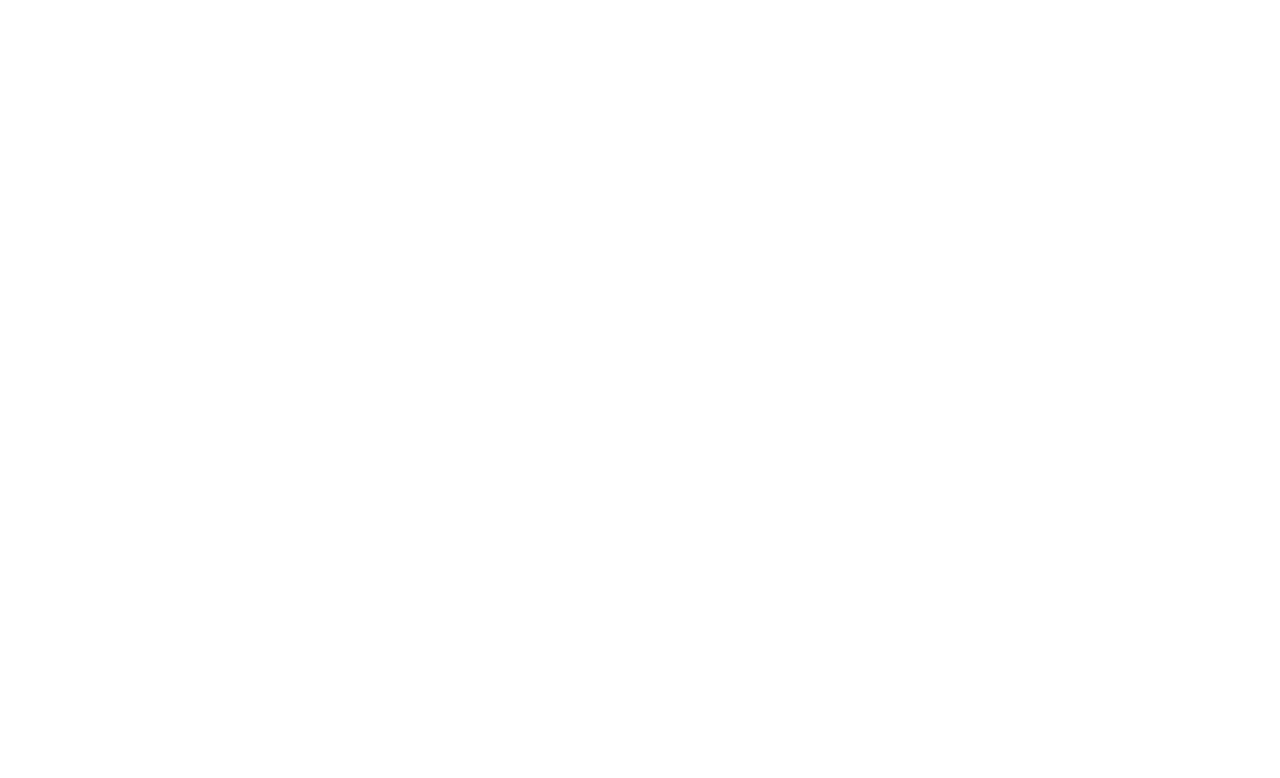
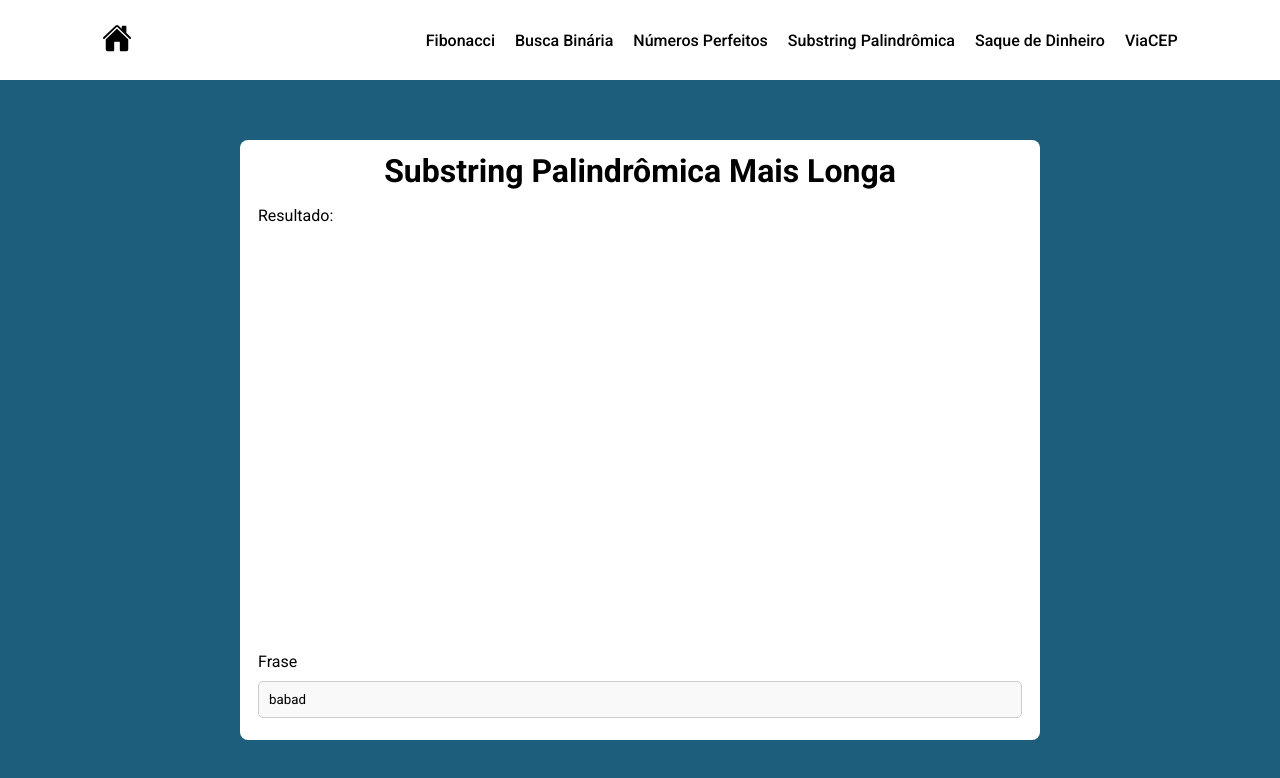
Before and after one commit to YH1d3k12/Ultra-LIMS-Processo-seletivo, a React (Vite) app in the folder frontend/: page /exercise/4 in a window 1280 px wide. Before the commit this address had no page. Shown: the top 778 px of the page. Built offline with nearby package versions, Linux system fonts and the light colour scheme.

Commit message:
chore: added readme file.

```diff
--- a/frontend/src/components/navbar/index.tsx
+++ b/frontend/src/components/navbar/index.tsx
@@ -1,14 +1,15 @@
 import { Link } from 'react-router-dom';
+import { IoHome } from 'react-icons/io5';
 import './styles.css';
 
 export default function NavBar() {
     return (
         <header className="header">
+            <Link to="/" className="header-icon">
+                <IoHome />
+            </Link>
             <nav className="navbar">
                 <ul>
-                    <li>
-                        <Link to="/">Home</Link>
-                    </li>
                     <li>
                         <Link to="/exercise/1">Fibonacci</Link>
                     </li>
@@ -19,7 +20,7 @@
                         <Link to="/exercise/3">Números Perfeitos</Link>
                     </li>
                     <li>
-                        <Link to="/4">Desafio IV</Link>
+                        <Link to="exercise/4">Substring Palindrômica</Link>
                     </li>
                     <li>
                         <Link to="/exercise/5">Saque de Dinheiro</Link>
--- a/frontend/src/components/navbar/styles.css
+++ b/frontend/src/components/navbar/styles.css
@@ -5,6 +5,12 @@
     width: 100%;
     height: 80px;
     background-color: white;
+}
+
+.header-icon svg {
+    width: 30px;
+    height: 30px;
+    color: #000000;
 }
 
 .navbar {
@@ -17,3 +23,13 @@
     justify-content: flex-end;
     gap: 20px;
 }
+
+.navbar ul li a {
+    text-decoration: none;
+    font-weight: 500;
+    color: #000000;
+}
+
+.navbar ul li a:hover {
+    color: #FF0000;
+}
--- /dev/null
+++ b/frontend/src/pages/PalindromicSubstring/index.tsx
@@ -0,0 +1,31 @@
+import useDebounce from '../../hooks/useDebounce';
+import './styles.css';
+
+export default function PalindromicSubstring() {
+    const [debouncedSentence, sentence, setSentence] = useDebounce<string>(
+        'babad',
+        500
+    );
+    return (
+        <div className="page">
+            <div className="exercise-container">
+                <h1 className="exercise-title">
+                    Substring Palindrômica Mais Longa
+                </h1>
+                <div className="exercise-info">
+                    <p className="exercise-result">Resultado:</p>
+                </div>
+                <div className="exercise-input-container">
+                    <label htmlFor="sentence">Frase</label>
+                    <input
+                        id="sentence"
+                        className="input"
+                        type="text"
+                        value={sentence}
+                        onChange={e => setSentence(e.target.value)}
+                    />
+                </div>
+            </div>
+        </div>
+    );
+}
--- a/frontend/src/routes/Routes.tsx
+++ b/frontend/src/routes/Routes.tsx
@@ -3,6 +3,7 @@
 import Fibonacci from '../pages/Fibonacci';
 import BinarySearch from '../pages/BinarySearch';
 import PerfectNumbers from '../pages/PerfectNumbers';
+import PalindromicSubstring from '../pages/PalindromicSubstring';
 import GiveMeMoney from '../pages/GiveMeMoney';
 import ListAddress from '../pages/Address/listAddress';
 import GetAddress from '../pages/Address/getAddress';
@@ -15,6 +16,10 @@
                     <Route path="exercise/1" element={<Fibonacci />} />
                     <Route path="exercise/2" element={<BinarySearch />} />
                     <Route path="exercise/3" element={<PerfectNumbers />} />
+                    <Route
+                        path="exercise/4"
+                        element={<PalindromicSubstring />}
+                    />
                     <Route path="exercise/5" element={<GiveMeMoney />} />
                     <Route path="address" element={<ListAddress />} />
                     <Route path="address/:id" element={<GetAddress />} />
```
Also changed, not shown: frontend/src/pages/PalindromicSubstring/styles.css (added), 1 other file (tests, documents, lock files or other folders).
